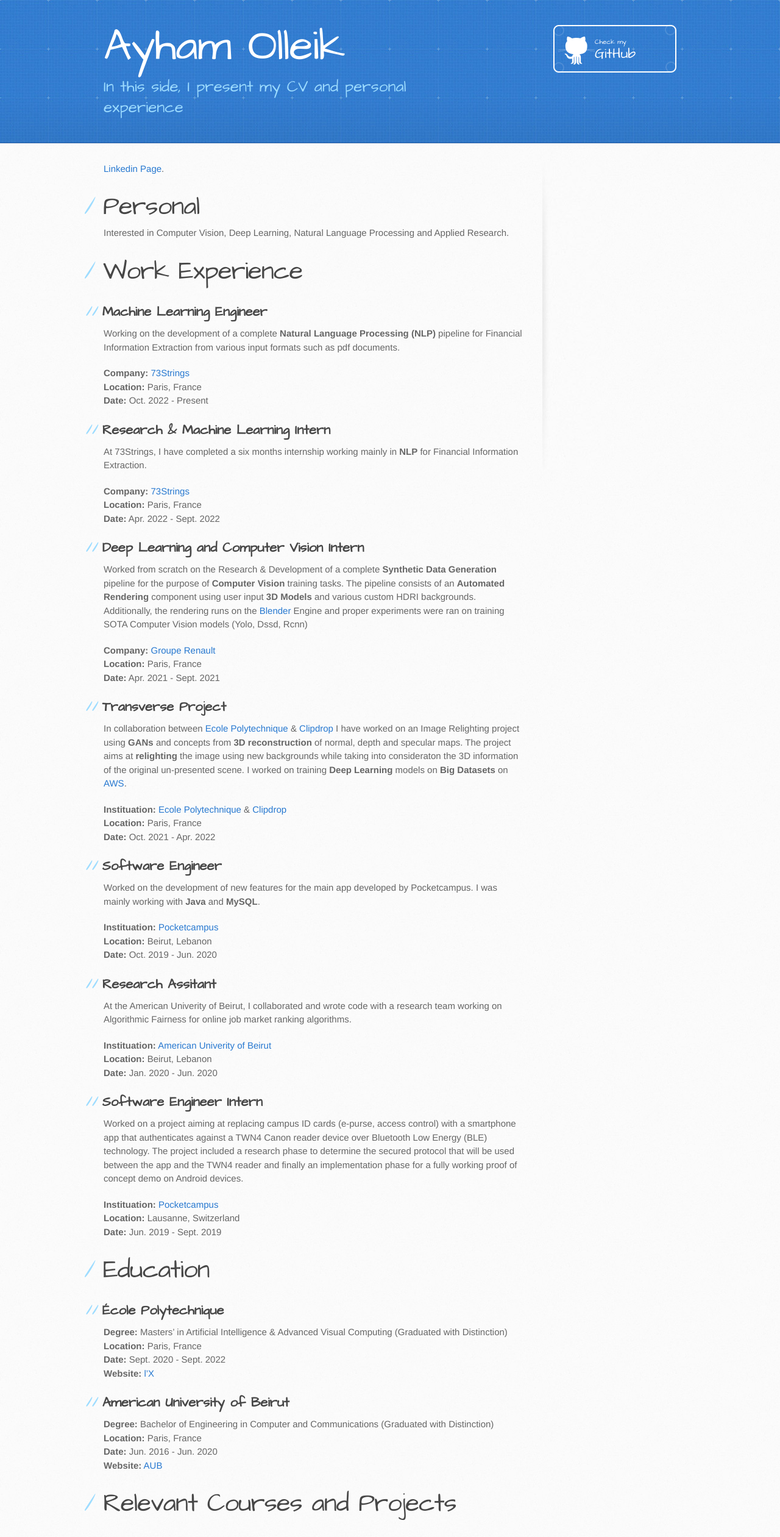
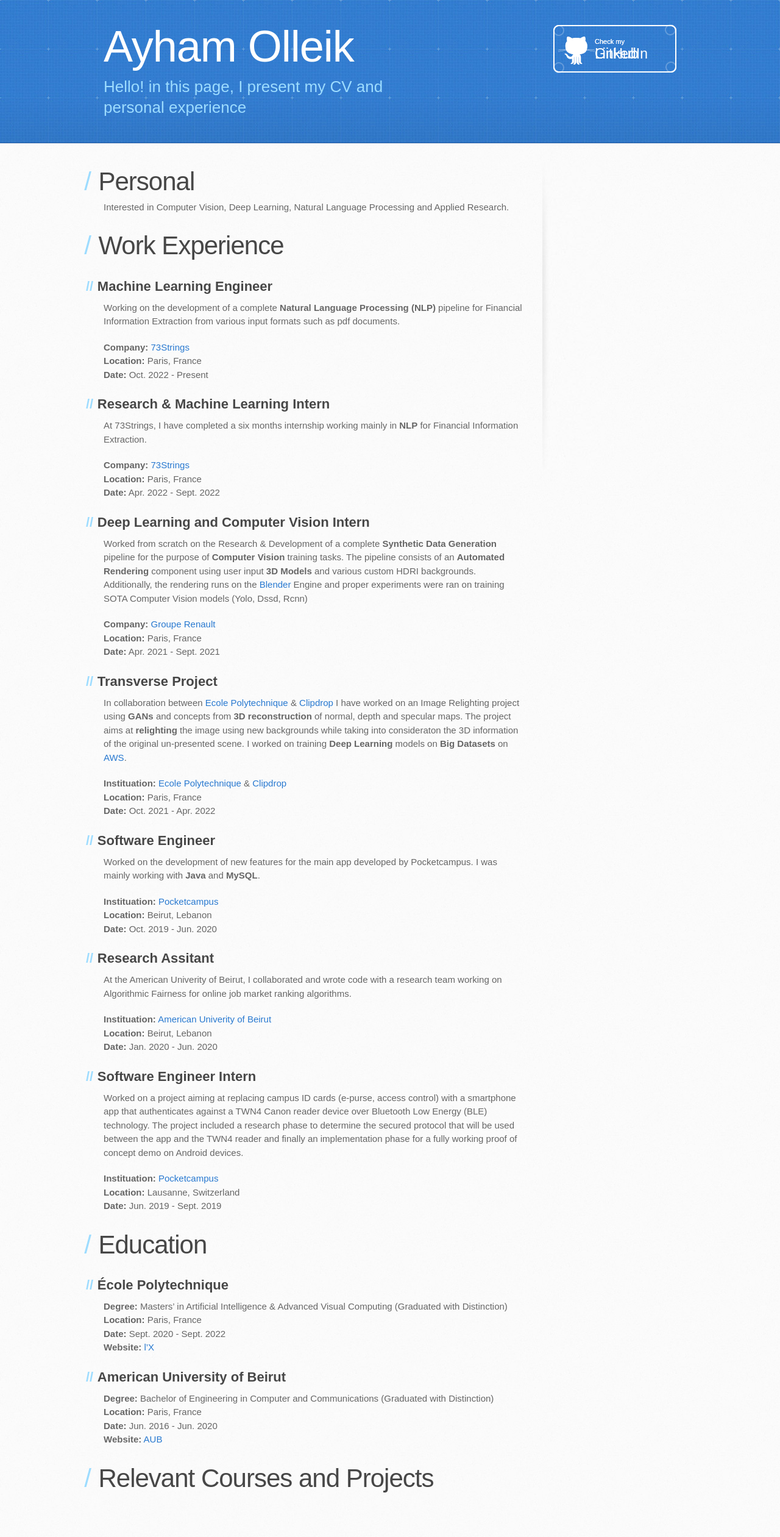
Before and after one commit to AyhamOlk/AyhamOlk.github.io, a Jekyll site: the page built from index.md, in a window 1280 px wide. Shown: the whole page at 61% size. Built offline with Jekyll 4.4.1, drawn with Linux system fonts in a browser that asks for light colours; after the commit the page ends 2478 px from its top, so only the background shows below that.

Commit message:
changing font family

```diff
--- a/_layouts/default.html
+++ b/_layouts/default.html
@@ -22,12 +22,10 @@
         <a href="{{ '/' | absolute_url }}">
           <h1>Ayham Olleik</h1>
         </a>
-        <h2>In this side, I present my CV and personal experience</h2>
-        {% if site.github.is_project_page %}
-          <a href="{{ site.github.repository_url }}" class="button"><small>View project on</small> GitHub</a>
-        {% endif %}
+        <h2>Hello! in this page, I present my CV and personal experience</h2>
         {% if site.github.is_user_page %}
           <a href="{{ site.github.owner_url }}" class="button"><small>Check my</small> GitHub</a>
+          <a href="https://www.linkedin.com/in/ayham-olleik-9aaa97188/" class="button"><small>Check my</small> LinkedIn</a>
         {% endif %}
       </div>
     </header>
--- a/_sass/jekyll-theme-architect.scss
+++ b/_sass/jekyll-theme-architect.scss
@@ -4,7 +4,8 @@
 
 /* LAYOUT STYLES */
 body {
-  font-family: 'Helvetica Neue', Helvetica, Arial, serif;
+  // font-family: 'Helvetica Neue', Helvetica, Arial, serif;
+  font-family: Arial, Helvetica, sans-serif;
   font-size: 15px;
   font-weight: 400;
   line-height: 1.5;
@@ -26,7 +27,8 @@ a:hover {
 header {
   padding-top: 40px;
   padding-bottom: 40px;
-  font-family: 'Architects Daughter', 'Helvetica Neue', Helvetica, Arial, serif;
+  // #font-family: 'Architects Daughter', 'Helvetica Neue', Helvetica, Arial, serif;
+  font-family: Arial, Helvetica, sans-serif;
   background: #2e7bcf url(../images/header-bg.jpg) 0 0 repeat-x;
   border-bottom: solid 1px #275da1;
 }
@@ -97,7 +99,8 @@ a.button {
   height: 58px;
   padding-top: 22px;
   padding-left: 68px;
-  font-family: 'Architects Daughter', 'Helvetica Neue', Helvetica, Arial, serif;
+  // font-family: 'Architects Daughter', 'Helvetica Neue', Helvetica, Arial, serif;
+  font-family: Arial, Helvetica, sans-serif;
   font-size: 23px;
   line-height: 1.2;
   color: #fff;
@@ -190,7 +193,7 @@ form {
 #main-content h1 {
   margin-top: 0;
   margin-bottom: 0;
-  font-family: 'Architects Daughter', 'Helvetica Neue', Helvetica, Arial, serif;
+  // font-family: 'Architects Daughter', 'Helvetica Neue', Helvetica, Arial, serif;
   font-size: 2.8em;
   font-weight: normal;
   color: #474747;
@@ -207,7 +210,8 @@ form {
 
 #main-content h2 {
   margin-bottom: 8px;
-  font-family: 'Architects Daughter', 'Helvetica Neue', Helvetica, Arial, serif;
+  // font-family: 'Architects Daughter', 'Helvetica Neue', Helvetica, Arial, serif;
+  font-family: Arial, Helvetica, sans-serif;
   font-size: 22px;
   font-weight: bold;
   color: #474747;
@@ -223,7 +227,8 @@ form {
 #main-content h3 {
   margin-top: 24px;
   margin-bottom: 8px;
-  font-family: 'Architects Daughter', 'Helvetica Neue', Helvetica, Arial, serif;
+  // font-family: 'Architects Daughter', 'Helvetica Neue', Helvetica, Arial, serif;
+  font-family: Arial, Helvetica, sans-serif;
   font-size: 18px;
   font-weight: bold;
   color: #474747;
@@ -239,7 +244,8 @@ form {
 
 #main-content h4 {
   margin-bottom: 8px;
-  font-family: 'Architects Daughter', 'Helvetica Neue', Helvetica, Arial, serif;
+  // font-family: 'Architects Daughter', 'Helvetica Neue', Helvetica, Arial, serif;
+  font-family: Arial, Helvetica, sans-serif;
   font-size: 15px;
   font-weight: bold;
   color: #474747;
@@ -255,7 +261,8 @@ h4:before {
 
 #main-content h5 {
   margin-bottom: 8px;
-  font-family: 'Architects Daughter', 'Helvetica Neue', Helvetica, Arial, serif;
+  // font-family: 'Architects Daughter', 'Helvetica Neue', Helvetica, Arial, serif;
+  font-family: Arial, Helvetica, sans-serif;
   font-size: 14px;
   color: #474747;
   text-indent: 3px;
@@ -269,7 +276,8 @@ h5:before {
 
 #main-content h6 {
   margin-bottom: 8px;
-  font-family: 'Architects Daughter', 'Helvetica Neue', Helvetica, Arial, serif;
+  // font-family: 'Architects Daughter', 'Helvetica Neue', Helvetica, Arial, serif;
+  font-family: Arial, Helvetica, sans-serif;
   font-size: .8em;
   color: #474747;
   text-indent: 3px;
```
Also changed, not shown: index.md (+1 -1 lines).
